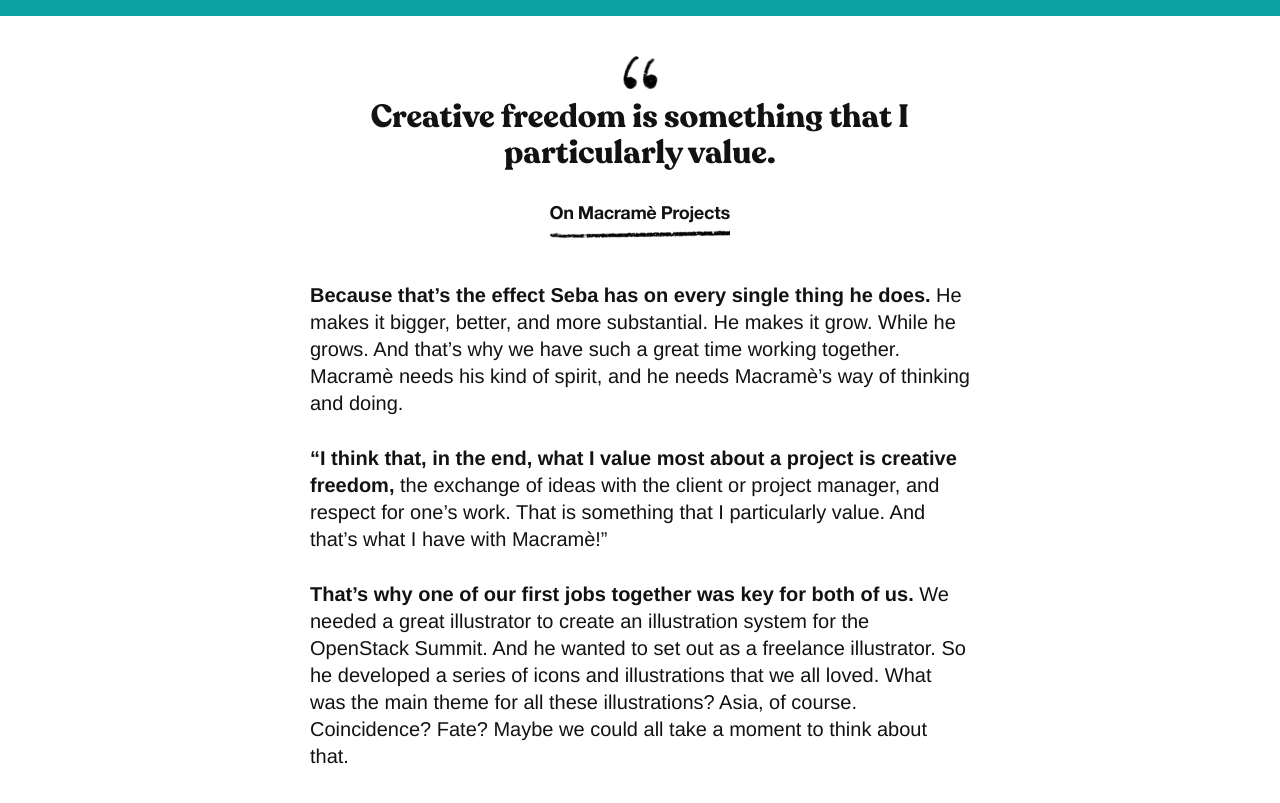
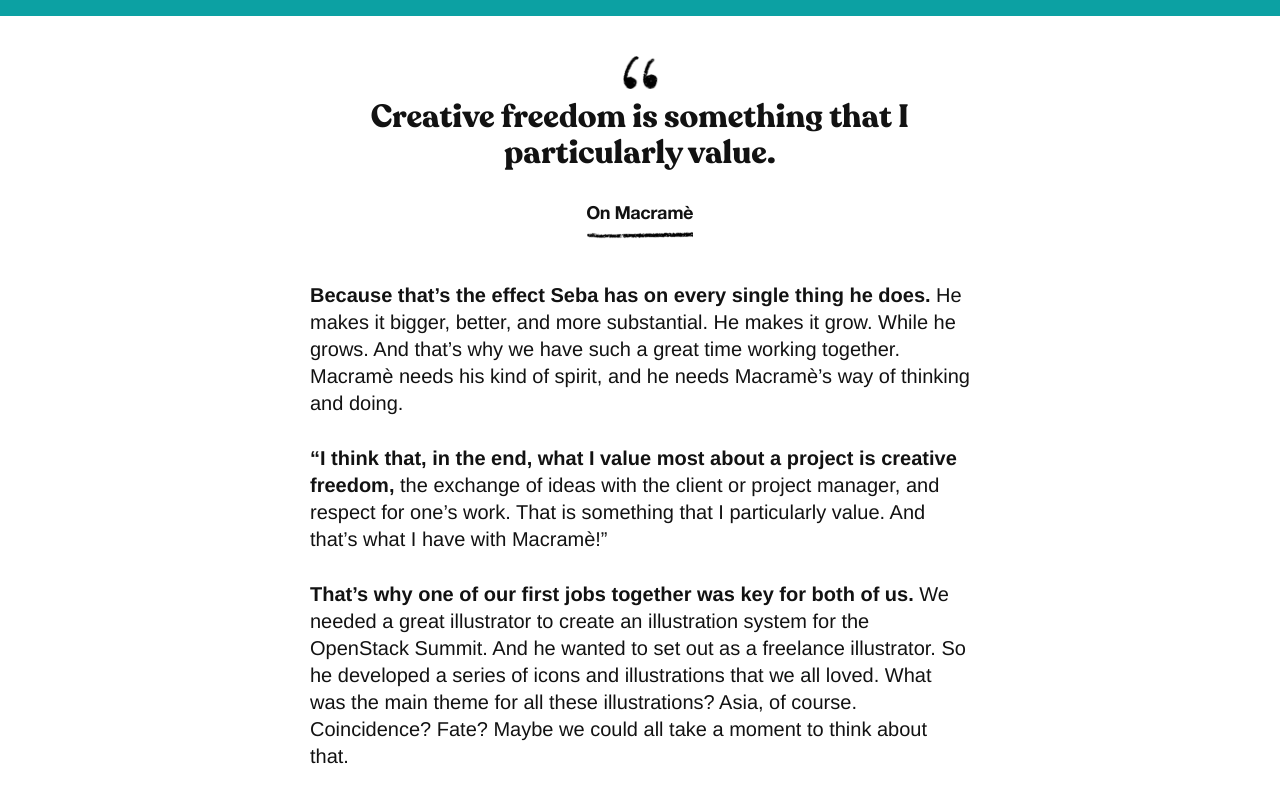
Before and after one commit to macrametv/www.macrame.tv, a Jekyll site: the page built from _posts/2022-07-28-sebas-carrasco-•-illustrator.md, in a window 1280 px wide and 900 px high, scrolled down 16719 px, cut to the strip 59-862 px from the top of the window. Built offline with Jekyll 4.4.1, drawn with Linux system fonts in a browser that asks for light colours; a script that is not in the unit is left out; comment, search, counter and statistics services are not loaded.

Commit message:
Update Post “2022-07-28-sebas-carrasco-•-illustrator”

```diff
--- a/_posts/2022-07-28-sebas-carrasco-•-illustrator.md
+++ b/_posts/2022-07-28-sebas-carrasco-•-illustrator.md
@@ -177,7 +177,7 @@
 
     >
 
-    > * On Macramè Projects
+    > * On Macramè
 
 
     **Because that’s the effect Seba has on every single thing he does.** He makes it bigger, better, and more substantial. He makes it grow. While he grows. And that’s why we have such a great time working together. Macramè needs his kind of spirit, and he needs Macramè’s way of thinking and doing.
```
